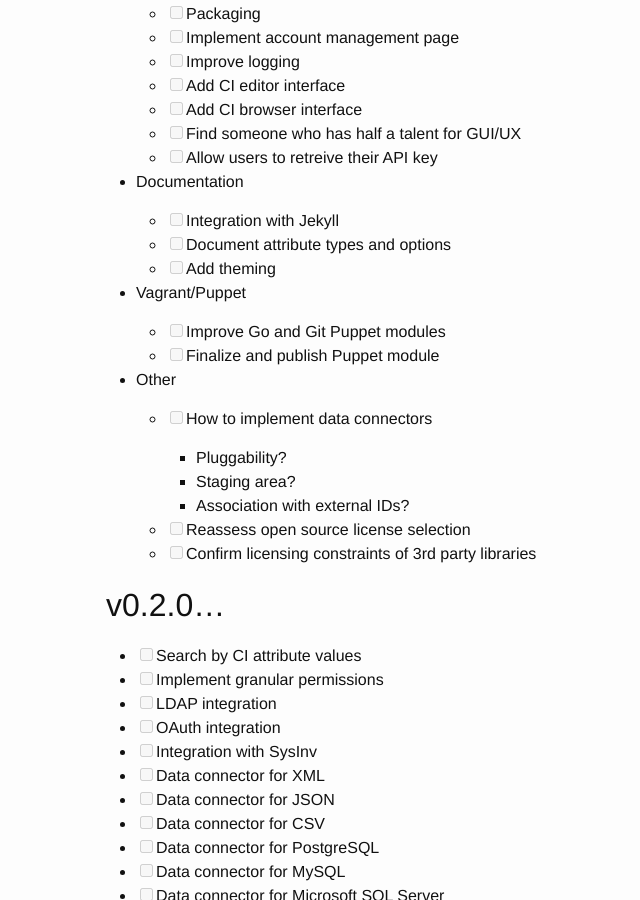
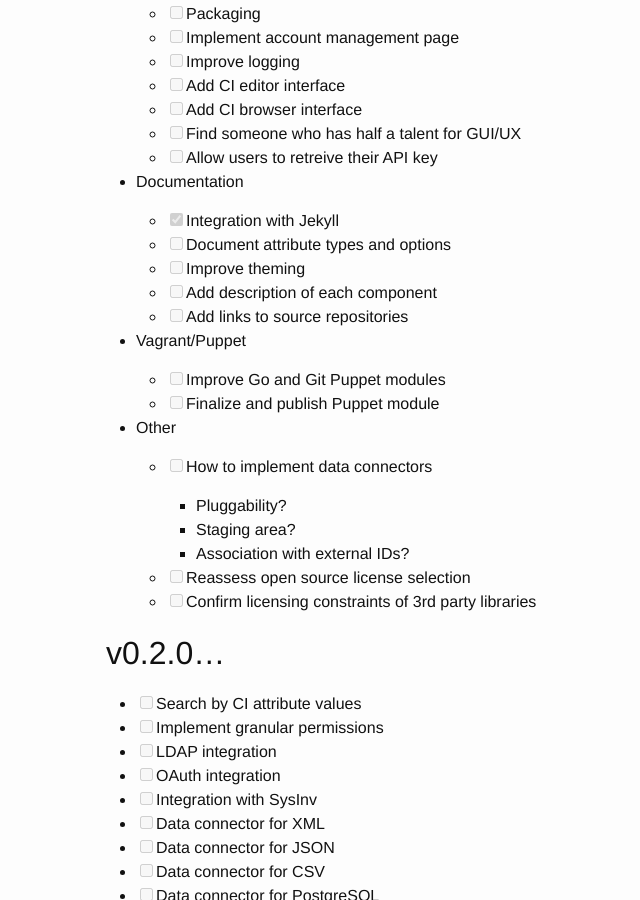
Before and after one commit to cavaliercoder/alexandria-docs, a Jekyll site: the page built from roadmap.md, in a window 1280 px wide and 900 px high, scrolled down 1181 px. Shown: the whole window, without its empty margins (164-804 px from the left). Built offline with Jekyll 4.4.1, drawn with Linux system fonts in a browser that asks for light colours.

Commit message:
Updated todo list for documentation project

```diff
--- a/roadmap.md
+++ b/roadmap.md
@@ -60,9 +60,11 @@ This document serves as a sort of ToDo list for the Alexandria project.
 
 * Documentation
 
-  - [ ] Integration with Jekyll
+  - [x] Integration with Jekyll
   - [ ] Document attribute types and options
-  - [ ] Add theming
+  - [ ] Improve theming
+  - [ ] Add description of each component
+  - [ ] Add links to source repositories
 
 * Vagrant/Puppet
 
```
